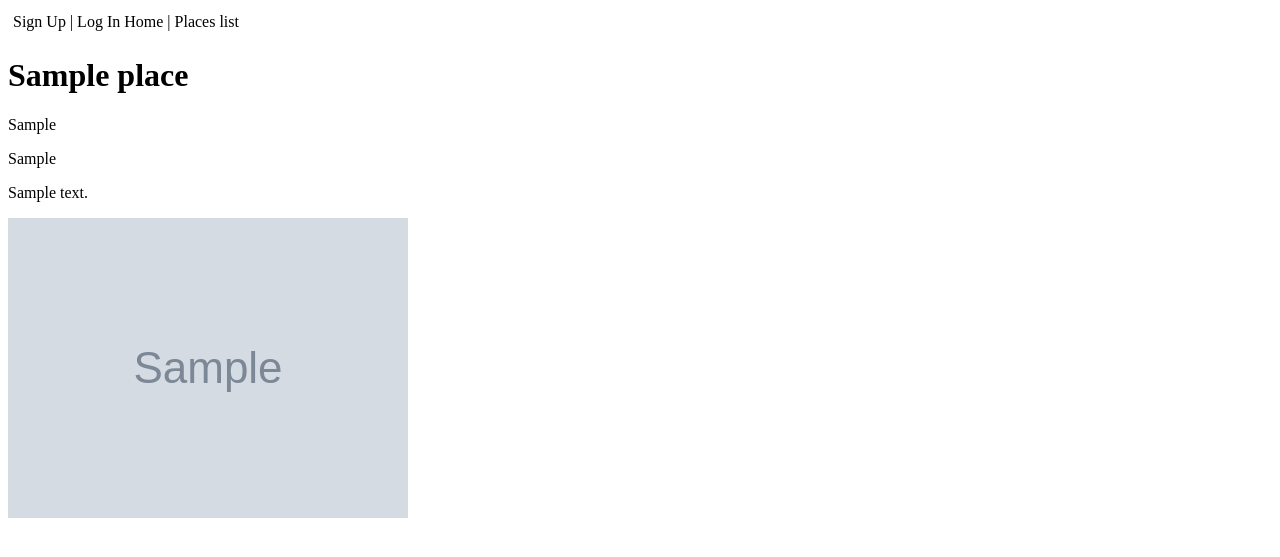
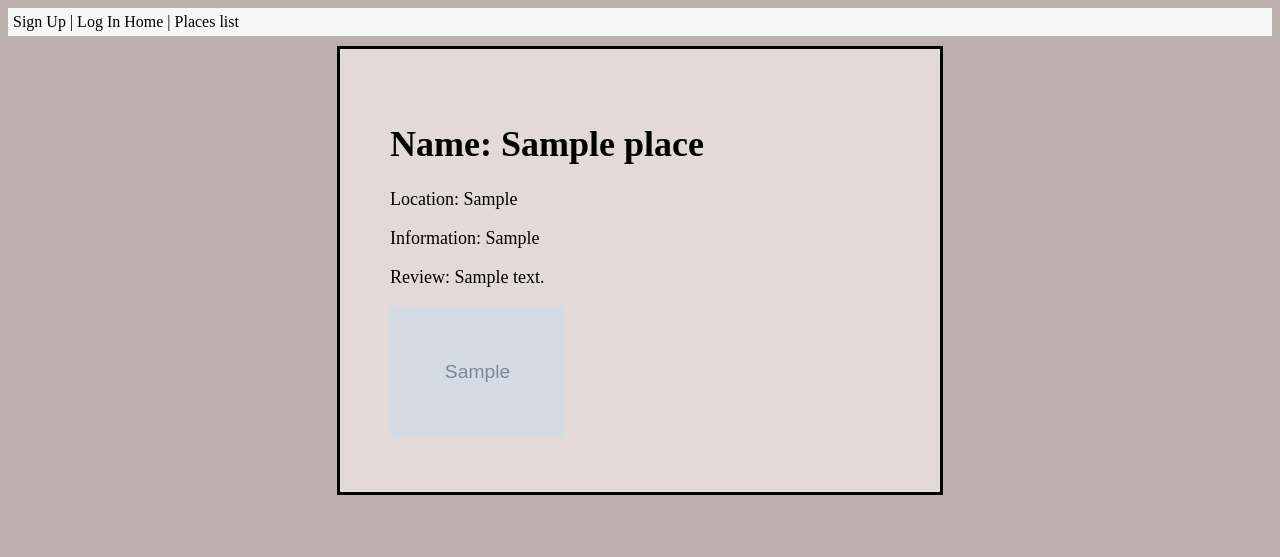
Before and after one commit to yaqoob-buhejji/tourism-python-project, a Django app: page /places/1/ in a window 1280 px wide. Shown: the top 557 px of the page. Run offline with Django 5.2, Linux system fonts and the light colour scheme; tables that the repository leaves empty hold one stand-in row (values such as "Sample post"); grey boxes marked "Sample" are stand-in pictures.

Commit message:
adding background color and editing font

```diff
--- a/main_app/static/place-detail.css
+++ b/main_app/static/place-detail.css
@@ -0,0 +1,20 @@
+
+body{
+background-color: rgb(189, 176, 176);
+}
+
+.details-information{
+    border: solid black;
+    width: 500px;
+    margin: auto;
+    margin-top: 10px;
+    background-color: rgb(227, 217, 217);
+    padding: 50px;
+    font-size: large;
+}
+
+
+
+.details-information img{
+    width: 35%;
+}
--- a/main_app/templates/place/place_detail.html
+++ b/main_app/templates/place/place_detail.html
@@ -5,11 +5,15 @@
 {% block head %}
 <link rel="stylesheet" href="{% static 'place-detail.css' %}" />
 {% endblock %}
-<h1>{{ place.name }}</h1>
-<p>{{ place.location }}</p>
-<p>{{ place.information }}</p>
-<p>{{ place.review }}</p>
-<img src="{{ place.imgs.url }}" alt="place" />
+
+<div class="details-information">
+    <h1>Name: {{ place.name }}</h1>
+    <p>Location: {{ place.location }}</p>
+    <p>Information: {{ place.information }}</p>
+    <p>Review: {{ place.review }}</p>
+
+    <img src="{{ place.imgs.url }}" alt="place" />
+</div>
 
 
 
```
